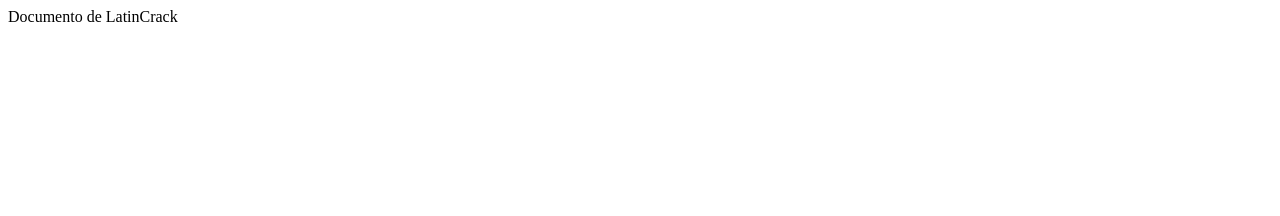
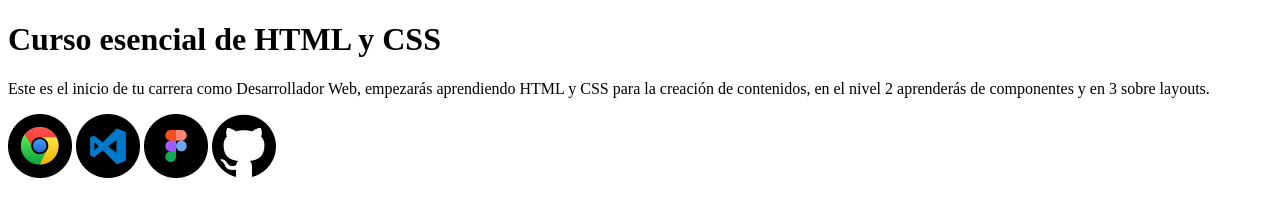
Before and after one commit to LatinCrack/curso-esencial-html-css, a plain HTML site: page index.html in a window 1280 px wide. Drawn offline with Linux system fonts and the light colour scheme.

Commit message:
Hemos agregado las imágenes de los logos del setup al proyecto

```diff
--- a/index.html
+++ b/index.html
@@ -4,9 +4,19 @@
   <meta charset="UTF-8">
   <meta http-equiv="X-UA-Compatible" content="IE=edge">
   <meta name="viewport" content="width=device-width, initial-scale=1.0">
-  <title>Documento</title>
+  <title>El Blog de LatinCrack</title>
 </head>
 <body>
-Documento de LatinCrack
+<h1>
+  Curso esencial de HTML y CSS
+</h1>
+<p>
+  Este es el inicio de tu carrera como Desarrollador Web, empezarás aprendiendo HTML y CSS para la creación de contenidos,
+  en el nivel 2 aprenderás de componentes y en 3 sobre layouts.
+</p>
+<img src="./images/google-chrome.png" alt="Logo de Google Chrome" title="Logo de Google Chrome">
+<img src="./images/visual-studio-code.png" alt="Logo de Visual Studio Code" title="Logo de Visual Studio Code">
+<img src="./images/figma.png" alt="Logo de Figma" title="Logo de Figma">
+<img src="./images/github.png" alt="Logo de GitHub" title="Logo de GitHub">
 </body>
 </html>
```
Also changed, not shown: images/figma.png (added), images/github.png (added), images/google-chrome.png (added), images/visual-studio-code.png (added).
